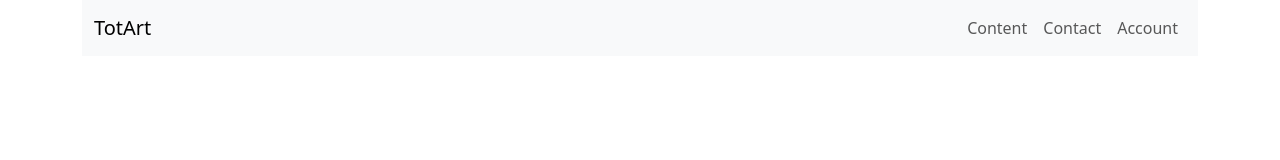
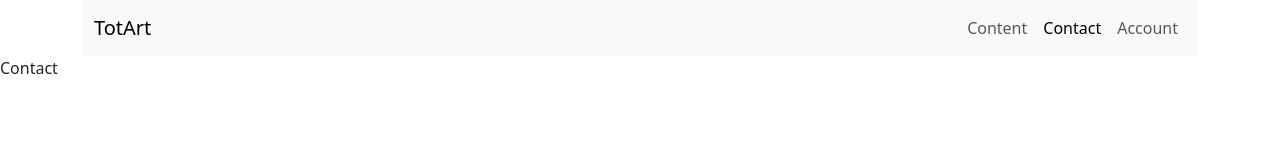
Before and after one commit to RZajacc/totArt, a React (Vite) app in the folder client/: page /contact in a window 1280 px wide. Shown: the top 160 px of the page. Built offline with nearby package versions, Linux system fonts and the light colour scheme.

Commit message:
added simple router and pages for the project

```diff
--- a/client/package.json
+++ b/client/package.json
@@ -15,7 +15,8 @@
     "react": "^18.2.0",
     "react-bootstrap": "^2.9.0",
     "react-dom": "^18.2.0",
-    "react-router-bootstrap": "^0.26.2"
+    "react-router-bootstrap": "^0.26.2",
+    "react-router-dom": "^6.16.0"
   },
   "devDependencies": {
     "@types/react": "^18.2.15",
--- a/client/src/App.tsx
+++ b/client/src/App.tsx
@@ -1,12 +1,43 @@
 import React from "react";
 import MyNav from "./components/MyNav";
+import {
+  createBrowserRouter,
+  createRoutesFromElements,
+  Route,
+  Outlet,
+  RouterProvider,
+} from "react-router-dom";
+import Home from "./views/Home";
+import Content from "./views/Content";
+import Contact from "./views/Contact";
+import Account from "./views/Account";
 
 function App() {
+  const router = createBrowserRouter(
+    createRoutesFromElements(
+      <Route path="/" element={<Root />}>
+        <Route index element={<Home />} />
+        <Route path="/content" element={<Content />} />
+        <Route path="/contact" element={<Contact />} />
+        <Route path="/account" element={<Account />} />
+      </Route>
+    )
+  );
+
   return (
     <>
-      <MyNav />
+      <RouterProvider router={router} />
     </>
   );
 }
 
+const Root = () => {
+  return (
+    <>
+      <MyNav />
+      <Outlet />
+    </>
+  );
+};
+
 export default App;
--- a/client/src/components/MyNav.tsx
+++ b/client/src/components/MyNav.tsx
@@ -1,5 +1,6 @@
 import React from "react";
 import { Container, Navbar, Nav, NavDropdown } from "react-bootstrap";
+import { LinkContainer } from "react-router-bootstrap";
 
 function MyNav() {
   return (
@@ -7,15 +8,23 @@ function MyNav() {
       <Navbar expand="lg" className="bg-body-tertiary">
         <Container>
           <div>
-            <Navbar.Brand href="#home">TotArt</Navbar.Brand>
+            <LinkContainer to={"/"}>
+              <Navbar.Brand href="#home">TotArt</Navbar.Brand>
+            </LinkContainer>
             <Navbar.Toggle aria-controls="basic-navbar-nav" />
           </div>
           <div>
             <Navbar.Collapse id="basic-navbar-nav">
               <Nav className="me-auto">
-                <Nav.Link href="#home">Content</Nav.Link>
-                <Nav.Link href="#link">Contact</Nav.Link>
-                <Nav.Link href="#link">Account</Nav.Link>
+                <LinkContainer to={"content"}>
+                  <Nav.Link href="#home">Content</Nav.Link>
+                </LinkContainer>
+                <LinkContainer to={"contact"}>
+                  <Nav.Link href="#link">Contact</Nav.Link>
+                </LinkContainer>
+                <LinkContainer to={"account"}>
+                  <Nav.Link href="#link">Account</Nav.Link>
+                </LinkContainer>
               </Nav>
             </Navbar.Collapse>
           </div>
--- a/client/src/views/Account.tsx
+++ b/client/src/views/Account.tsx
@@ -0,0 +1,9 @@
+import React from "react";
+
+type Props = {};
+
+function Account({}: Props) {
+  return <div>Account</div>;
+}
+
+export default Account;
--- a/client/src/views/Contact.tsx
+++ b/client/src/views/Contact.tsx
@@ -0,0 +1,9 @@
+import React from "react";
+
+type Props = {};
+
+function Contact({}: Props) {
+  return <div>Contact</div>;
+}
+
+export default Contact;
--- a/client/src/views/Content.tsx
+++ b/client/src/views/Content.tsx
@@ -0,0 +1,9 @@
+import React from "react";
+
+type Props = {};
+
+function Content({}: Props) {
+  return <div>Content</div>;
+}
+
+export default Content;
--- a/client/src/views/Home.tsx
+++ b/client/src/views/Home.tsx
@@ -0,0 +1,9 @@
+import React from "react";
+
+type Props = {};
+
+function Home({}: Props) {
+  return <div>Home</div>;
+}
+
+export default Home;
```
Also changed, not shown: client/src/views/Dashboard.tsx (+9 -0 lines), 1 other file (tests, documents, lock files or other folders).
